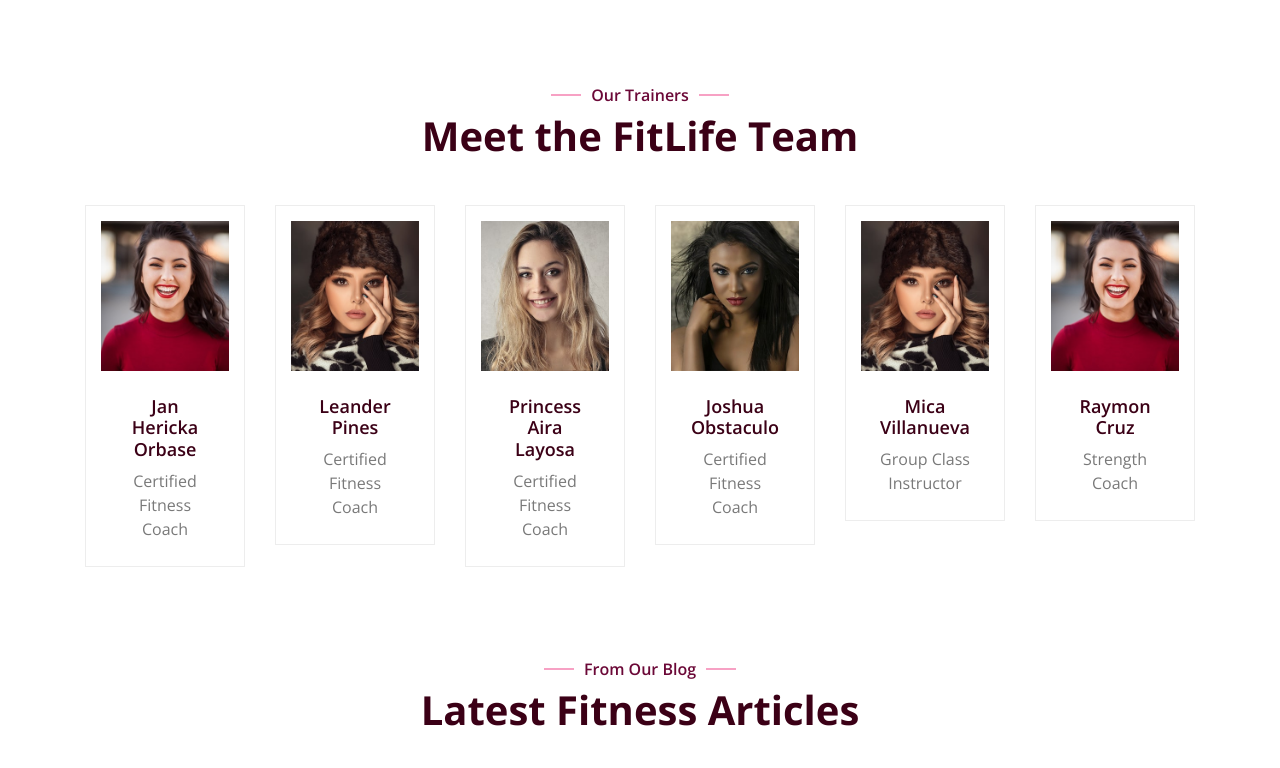
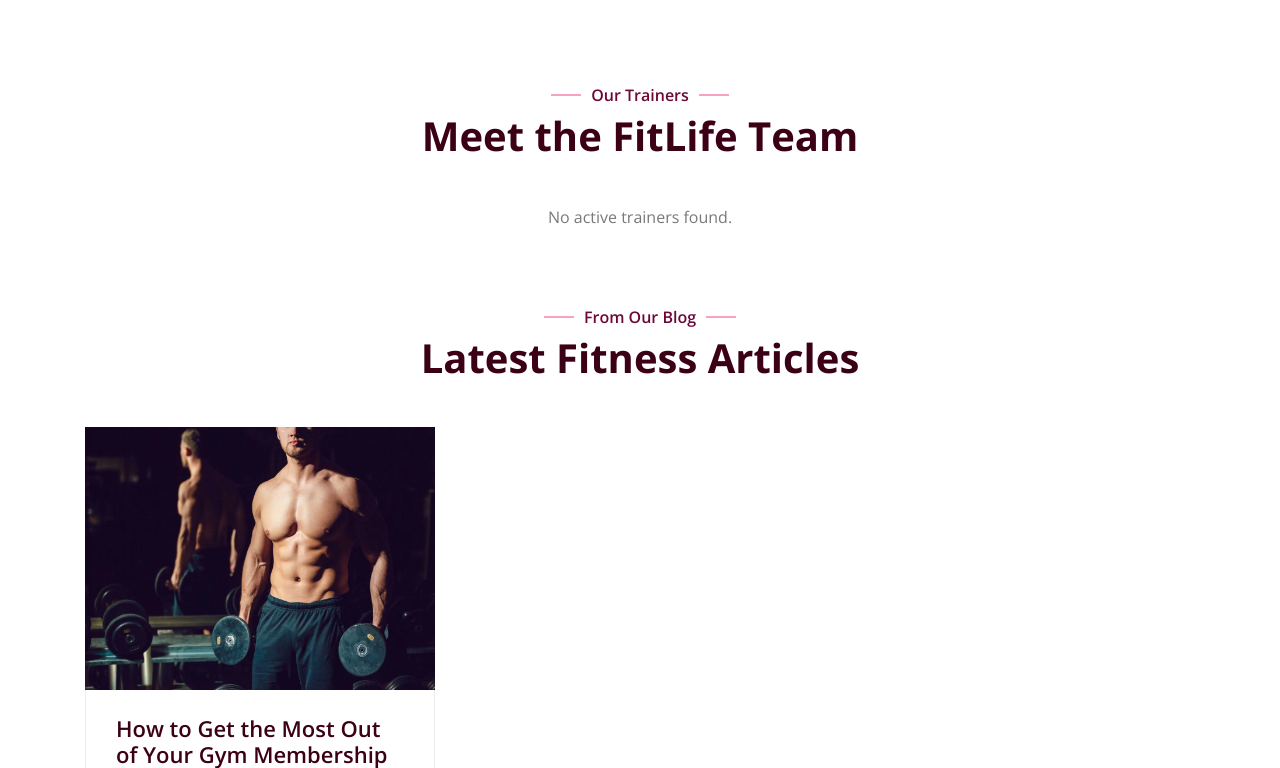
Before and after one commit to codebyhaeri/gymsubscription, a PHP site: page /common_user/index.php?page=home in a window 1280 px wide. Shown: the part 2720-3488 px from the top of the page. Run offline with PHP 8.4, Linux system fonts and the light colour scheme; the visitor is signed in with stand-in values (Sample User, id 1); tables that the repository leaves empty or names only in its code hold one stand-in row (values such as "Sample post"); some libraries are stand-ins or nearby versions.

Commit message:
Add files via upload

```diff
--- a/common_user/index.php
+++ b/common_user/index.php
@@ -3,7 +3,7 @@
 
         include __DIR__ . "/../config/db_connect.php";
 
-        $u_user_id = $_SESSION['l_info_id']; //holds user id parameter for all processing
+        $c_user_id = $_SESSION['l_user_id']; //holds user id parameter for all processing
 
         if($_SESSION['l_user_type'] != 'C'){
             header("location: ../index.php");
@@ -27,7 +27,6 @@
  ?>
  <!DOCTYPE html>
  <html lang="en">
- <head>
  <head>
         <meta charset="utf-8">
         <title>FitLife - Premium Gym Memberships</title>
@@ -390,118 +389,77 @@
             <p>Our Trainers</p>
             <h2>Meet the FitLife Team</h2>
         </div>
-        <div class="row">
-            <div class="col-lg-2 col-md-4 col-sm-6 wow fadeInUp" data-wow-delay="0.0s">
+
+        <?php
+        $conn = new mysqli("localhost", "root", "315683", "gymsubsdb");
+        if ($conn->connect_error) {
+            die("Connection failed: " . $conn->connect_error);
+        }
+
+        $sql = "SELECT * FROM fitness_trainers WHERE trainer_status = 'A'";
+        $result = $conn->query($sql);
+
+        $delay = 0.0;
+
+        echo '<div class="row justify-content-center">';
+
+        if ($result->num_rows > 0) {
+            while ($row = $result->fetch_assoc()) {
+                $profileImage = (!empty($row['trainer_profile_image']) && file_exists("../img/" . $row['trainer_profile_image']))
+                    ? "../img/" . $row['trainer_profile_image']
+                    : "../img/default-profile.jpg";
+
+                echo '
+                <div class="col-lg-2 col-md-4 col-sm-6 wow fadeInUp" data-wow-delay="' . number_format($delay, 1) . 's">
                     <div class="team-item">
                         <div class="team-img">
-                        <img src="../img/team-1.jpg" alt="Image">
+                            <img src="' . htmlspecialchars($profileImage) . '" alt="Trainer Image">
                             <div class="team-social">
-                            <a href=""><i class="fab fa-twitter"></i></a>
-                            <a href=""><i class="fab fa-facebook-f"></i></a>
-                            <a href=""><i class="fab fa-linkedin-in"></i></a>
-                            <a href=""><i class="fab fa-instagram"></i></a>
+                                <a href="#"><i class="fab fa-twitter"></i></a>
+                                <a href="#"><i class="fab fa-facebook-f"></i></a>
+                                <a href="#"><i class="fab fa-linkedin-in"></i></a>
+                                <a href="#"><i class="fab fa-instagram"></i></a>
                             </div>
                         </div>
                         <div class="team-text">
-                        <h2>Jan Hericka Orbase</h2>
-                        <p>Certified Fitness Coach</p>
+                            <h2>' . htmlspecialchars($row['trainer_fullname']) . '</h2>
+                            <p>' . htmlspecialchars($row['trainer_specialization']) . '</p>
                         </div>
                     </div>
+                </div>';
+                $delay += 0.1;
+            }
+        } else {
+            echo "<p>No active trainers found.</p>";
+        }
+
+        echo '</div>';
+
+        $conn->close();
+        ?>
+
+        <script>
+            window.addEventListener("load", () => {
+                const cards = document.querySelectorAll(".team-item");
+                let maxHeight = 0;
+
+                cards.forEach(card => {
+                    card.style.height = "auto";
+                    maxHeight = Math.max(maxHeight, card.offsetHeight);
+                });
+
+                cards.forEach(card => {
+                    card.style.height = maxHeight + "px";
+                });
+            });
+        </script>
     </div>
+</div> <!-- Team End -->
 
-            <div class="col-lg-2 col-md-4 col-sm-6 wow fadeInUp" data-wow-delay="0.1s">
-                <div class="team-item">
-                    <div class="team-img">
-                        <img src="../img/team-2.jpg" alt="Image">
-                        <div class="team-social">
-                            <a href=""><i class="fab fa-twitter"></i></a>
-                            <a href=""><i class="fab fa-facebook-f"></i></a>
-                            <a href=""><i class="fab fa-linkedin-in"></i></a>
-                            <a href=""><i class="fab fa-instagram"></i></a>
-                        </div>
-                    </div>
-                    <div class="team-text">
-                        <h2>Leander Pines</h2>
-                        <p>Certified Fitness Coach</p>
-                    </div>
-                </div>
-            </div>
 
-            <div class="col-lg-2 col-md-4 col-sm-6 wow fadeInUp" data-wow-delay="0.2s">
-                <div class="team-item">
-                    <div class="team-img">
-                        <img src="../img/team-3.jpg" alt="Image">
-                        <div class="team-social">
-                            <a href=""><i class="fab fa-twitter"></i></a>
-                            <a href=""><i class="fab fa-facebook-f"></i></a>
-                            <a href=""><i class="fab fa-linkedin-in"></i></a>
-                            <a href=""><i class="fab fa-instagram"></i></a>
-                        </div>
-                    </div>
-                    <div class="team-text">
-                        <h2>Princess Aira Layosa</h2>
-                        <p>Certified Fitness Coach</p>
-                    </div>
-                </div>
-            </div>
 
-            <div class="col-lg-2 col-md-4 col-sm-6 wow fadeInUp" data-wow-delay="0.3s">
-                <div class="team-item">
-                    <div class="team-img">
-                        <img src="../img/team-4.jpg" alt="Image">
-                        <div class="team-social">
-                            <a href=""><i class="fab fa-twitter"></i></a>
-                            <a href=""><i class="fab fa-facebook-f"></i></a>
-                            <a href=""><i class="fab fa-linkedin-in"></i></a>
-                            <a href=""><i class="fab fa-instagram"></i></a>
-                        </div>
-                    </div>
-                    <div class="team-text">
-                        <h2>Joshua Obstaculo</h2>
-                        <p>Certified Fitness Coach</p>
-                    </div>
-                </div>
-            </div>
 
-            <div class="col-lg-2 col-md-4 col-sm-6 wow fadeInUp" data-wow-delay="0.4s">
-                <div class="team-item">
-                    <div class="team-img">
-                        <img src="../img/team-2.jpg" alt="Image">
-                        <div class="team-social">
-                            <a href=""><i class="fab fa-twitter"></i></a>
-                            <a href=""><i class="fab fa-facebook-f"></i></a>
-                            <a href=""><i class="fab fa-linkedin-in"></i></a>
-                            <a href=""><i class="fab fa-instagram"></i></a>
-                        </div>
-                    </div>
-                    <div class="team-text">
-                        <h2>Mica Villanueva</h2>
-                        <p>Group Class Instructor</p>
-                    </div>
-                </div>
-            </div>
 
-            <div class="col-lg-2 col-md-4 col-sm-6 wow fadeInUp" data-wow-delay="0.5s">
-                <div class="team-item">
-                    <div class="team-img">
-                        <img src="../img/team-1.jpg" alt="Image">
-                        <div class="team-social">
-                            <a href=""><i class="fab fa-twitter"></i></a>
-                            <a href=""><i class="fab fa-facebook-f"></i></a>
-                            <a href=""><i class="fab fa-linkedin-in"></i></a>
-                            <a href=""><i class="fab fa-instagram"></i></a>
-                        </div>
-                    </div>
-                    <div class="team-text">
-                        <h2>Raymon Cruz</h2>
-                        <p>Strength Coach</p>
-                    </div>
-                </div>
-            </div>
-        </div>
-    </div>
-</div>
-<!-- Team End -->
 
 
                 <!-- Blog Start -->
@@ -957,125 +915,80 @@
         <!-- Page Header End -->
 
 
-        <!-- Team Start -->
         <div class="team">
             <div class="container">
                 <div class="section-header text-center wow zoomIn" data-wow-delay="0.1s">
                     <p>Our Trainers</p>
                     <h2>Meet the FitLife Team</h2>
                 </div>
-                <div class="row">
-                    <div class="col-lg-2 col-md-4 col-sm-6 wow fadeInUp" data-wow-delay="0.0s">
+
+                <?php
+                $conn = new mysqli("localhost", "root", "315683", "gymsubsdb");
+                if ($conn->connect_error) {
+                    die("Connection failed: " . $conn->connect_error);
+                }
+
+                $sql = "SELECT * FROM fitness_trainers WHERE trainer_status = 'A'";
+                $result = $conn->query($sql);
+
+                $delay = 0.0;
+
+                // ✅ This is where you start the centered row
+                echo '<div class="row justify-content-center">';
+
+                if ($result->num_rows > 0) {
+                    while ($row = $result->fetch_assoc()) {
+                        $profileImage = (!empty($row['trainer_profile_image']) && file_exists("../img/" . $row['trainer_profile_image']))
+                            ? "../img/" . $row['trainer_profile_image']
+                            : "../img/default-profile.jpg";
+
+                        echo '
+                        <div class="col-lg-2 col-md-4 col-sm-6 wow fadeInUp" data-wow-delay="' . number_format($delay, 1) . 's">
                             <div class="team-item">
                                 <div class="team-img">
-                                <img src="../img/team-1.jpg" alt="Image">
+                                    <img src="' . htmlspecialchars($profileImage) . '" alt="Trainer Image">
                                     <div class="team-social">
-                                    <a href=""><i class="fab fa-twitter"></i></a>
-                                    <a href=""><i class="fab fa-facebook-f"></i></a>
-                                    <a href=""><i class="fab fa-linkedin-in"></i></a>
-                                    <a href=""><i class="fab fa-instagram"></i></a>
+                                        <a href="#"><i class="fab fa-twitter"></i></a>
+                                        <a href="#"><i class="fab fa-facebook-f"></i></a>
+                                        <a href="#"><i class="fab fa-linkedin-in"></i></a>
+                                        <a href="#"><i class="fab fa-instagram"></i></a>
                                     </div>
                                 </div>
                                 <div class="team-text">
-                                <h2>Jan Hericka Orbase</h2>
-                                <p>Certified Fitness Coach</p>
+                                    <h2>' . htmlspecialchars($row['trainer_fullname']) . '</h2>
+                                    <p>' . htmlspecialchars($row['trainer_specialization']) . '</p>
                                 </div>
                             </div>
+                        </div>';
+                        $delay += 0.1;
+                    }
+                } else {
+                    echo "<p>No active trainers found.</p>";
+                }
+
+                // ✅ Close the centered row
+                echo '</div>';
+
+                $conn->close();
+                ?>
+
+                <script>
+                    window.addEventListener("load", () => {
+                        const cards = document.querySelectorAll(".team-item");
+                        let maxHeight = 0;
+
+                        cards.forEach(card => {
+                            card.style.height = "auto";
+                            maxHeight = Math.max(maxHeight, card.offsetHeight);
+                        });
+
+                        cards.forEach(card => {
+                            card.style.height = maxHeight + "px";
+                        });
+                    });
+                </script>
             </div>
-
-                    <div class="col-lg-2 col-md-4 col-sm-6 wow fadeInUp" data-wow-delay="0.1s">
-                        <div class="team-item">
-                            <div class="team-img">
-                                <img src="../img/team-2.jpg" alt="Image">
-                                <div class="team-social">
-                                    <a href=""><i class="fab fa-twitter"></i></a>
-                                    <a href=""><i class="fab fa-facebook-f"></i></a>
-                                    <a href=""><i class="fab fa-linkedin-in"></i></a>
-                                    <a href=""><i class="fab fa-instagram"></i></a>
-                                </div>
-                            </div>
-                            <div class="team-text">
-                                <h2>Leander Pines</h2>
-                                <p>Certified Fitness Coach</p>
-                            </div>
-                        </div>
-                    </div>
-
-                    <div class="col-lg-2 col-md-4 col-sm-6 wow fadeInUp" data-wow-delay="0.2s">
-                        <div class="team-item">
-                            <div class="team-img">
-                                <img src="../img/team-3.jpg" alt="Image">
-                                <div class="team-social">
-                                    <a href=""><i class="fab fa-twitter"></i></a>
-                                    <a href=""><i class="fab fa-facebook-f"></i></a>
-                                    <a href=""><i class="fab fa-linkedin-in"></i></a>
-                                    <a href=""><i class="fab fa-instagram"></i></a>
-                                </div>
-                            </div>
-                            <div class="team-text">
-                                <h2>Princess Aira Layosa</h2>
-                                <p>Certified Fitness Coach</p>
-                            </div>
-                        </div>
-                    </div>
-
-                    <div class="col-lg-2 col-md-4 col-sm-6 wow fadeInUp" data-wow-delay="0.3s">
-                        <div class="team-item">
-                            <div class="team-img">
-                                <img src="../img/team-4.jpg" alt="Image">
-                                <div class="team-social">
-                                    <a href=""><i class="fab fa-twitter"></i></a>
-                                    <a href=""><i class="fab fa-facebook-f"></i></a>
-                                    <a href=""><i class="fab fa-linkedin-in"></i></a>
-                                    <a href=""><i class="fab fa-instagram"></i></a>
-                                </div>
-                            </div>
-                            <div class="team-text">
-                                <h2>Joshua Obstaculo</h2>
-                                <p>Certified Fitness Coach</p>
-                            </div>
-                        </div>
-                    </div>
-
-                    <div class="col-lg-2 col-md-4 col-sm-6 wow fadeInUp" data-wow-delay="0.4s">
-                        <div class="team-item">
-                            <div class="team-img">
-                                <img src="../img/team-2.jpg" alt="Image">
-                                <div class="team-social">
-                                    <a href=""><i class="fab fa-twitter"></i></a>
-                                    <a href=""><i class="fab fa-facebook-f"></i></a>
-                                    <a href=""><i class="fab fa-linkedin-in"></i></a>
-                                    <a href=""><i class="fab fa-instagram"></i></a>
-                                </div>
-                            </div>
-                            <div class="team-text">
-                                <h2>Mica Villanueva</h2>
-                                <p>Group Class Instructor</p>
-                            </div>
-                        </div>
-                    </div>
-
-                    <div class="col-lg-2 col-md-4 col-sm-6 wow fadeInUp" data-wow-delay="0.5s">
-                        <div class="team-item">
-                            <div class="team-img">
-                                <img src="../img/team-1.jpg" alt="Image">
-                                <div class="team-social">
-                                    <a href=""><i class="fab fa-twitter"></i></a>
-                                    <a href=""><i class="fab fa-facebook-f"></i></a>
-                                    <a href=""><i class="fab fa-linkedin-in"></i></a>
-                                    <a href=""><i class="fab fa-instagram"></i></a>
-                                </div>
-                            </div>
-                            <div class="team-text">
-                                <h2>Raymon Cruz</h2>
-                                <p>Strength Coach</p>
-                            </div>
-                        </div>
-                    </div>
-                </div>
-            </div>
-        </div>
-        <!-- Team End -->
+        </div> <!-- Team End -->
         <?php
         } //end of trainers
 
@@ -1167,6 +1080,74 @@
 
         <?php
             } //end of contact page
+
+//=========================================== page - edit Profile ======================================================
+
+    else if($_GET['page'] == 'editProfile'){
+
+    $profile_query = mysqli_query($conn, "SELECT * FROM user_profiles WHERE user_id = $c_user_id");
+    $profile = mysqli_fetch_assoc($profile_query);
+    ?>
+
+    <!-- Page Content -->
+     <div class="container my-5">
+
+        <form id="profileForm" action="update_profile.php" method="POST" class="bg-white p-4 rounded shadow-sm mx-auto" style="max-width: 500px;">
+
+            <div id="alertBox" class="alert d-none mt-3" role="alert"></div>
+
+            <h2 class="text-2xl font-bold text-center mb-4">Your Profile</h2>
+
+        <form id="profileForm" action="../common_user/update_profile.php" method="POST" class="profile-form">
+            <h2>Your Profile</h2>
+
+            <input type="hidden" name="user_id" value="<?= $c_user_id ?>">
+
+            <label>Age</label>
+            <input type="number" name="age" value="<?= htmlspecialchars($profile['age']) ?>" min="18" max="70" disabled required>
+
+            <label>Height (cm)</label>
+            <input type="number" step="0.1" name="height_cm" value="<?= htmlspecialchars($profile['height_cm']) ?>" disabled required>
+
+            <label>Weight (kg)</label>
+            <input type="number" step="0.1" name="weight_kg" value="<?= htmlspecialchars($profile['weight_kg']) ?>" disabled required>
+
+            <label>Fitness Goal</label>
+            <select name="fitness_goal" disabled>
+                <option value="lose_weight" <?= $profile['fitness_goal'] == 'lose_weight' ? 'selected' : '' ?>>Lose Weight</option>
+                <option value="build_muscle" <?= $profile['fitness_goal'] == 'build_muscle' ? 'selected' : '' ?>>Build Muscle</option>
+                <option value="muscle_toning" <?= $profile['fitness_goal'] == 'muscle_toning' ? 'selected' : '' ?>>Muscle Toning</option>
+            </select>
+
+            <label>Activity Level</label>
+            <select name="activity_level" disabled>
+                <option value="sedentary" <?= $profile['activity_level'] == 'sedentary' ? 'selected' : '' ?>>Sedentary</option>
+                <option value="lightly_active" <?= $profile['activity_level'] == 'lightly_active' ? 'selected' : '' ?>>Lightly Active</option>
+                <option value="active" <?= $profile['activity_level'] == 'active' ? 'selected' : '' ?>>Active</option>
+                <option value="very_active" <?= $profile['activity_level'] == 'very_active' ? 'selected' : '' ?>>Very Active</option>
+            </select>
+
+            <label>Medical Conditions</label>
+            <textarea name="medical_conditions" disabled><?= htmlspecialchars($profile['medical_conditions']) ?></textarea>
+
+            <button id="updateBtn" type="submit" class="btn d-none">Update Profile</button>
+        </form>
+
+        <div class="text-center mt-3">
+            <button onclick="enableEdit()" class="btn btn-edit">Edit</button>
+        </div>
+    </div>
+
+
+
+
+
+
+
+
+
+        <?php
+            } //end of editProfile
         ?>
 
         <?php include_once "../footer.php";
@@ -1175,23 +1156,7 @@
         ?>
 
 
-        <script>
-            window.addEventListener('load', () => {
-                const items = document.querySelectorAll('.price-item');
-                let maxHeight = 0;
 
-                items.forEach(item => {
-                    item.style.height = 'auto'; // Reset first
-                    if (item.offsetHeight > maxHeight) {
-                        maxHeight = item.offsetHeight;
-                    }
-                });
-
-                items.forEach(item => {
-                    item.style.height = maxHeight + 'px';
-                });
-            });
-        </script>
 
         <!-- JavaScript Libraries -->
         <script src="https://code.jquery.com/jquery-3.4.1.min.js"></script>
@@ -1207,6 +1172,77 @@
         <script src="mail/contact.js"></script>
 
         <!-- Template Javascript -->
-        <script src="js/main.js"></script>
+        <script src="../js/main.js"></script>
+        <script src="../js/common_user_script.js"></script>
+
+    <script>
+    function enableEdit() {
+        const form = document.getElementById('profileForm');
+        const fields = form.querySelectorAll('input, select, textarea');
+        fields.forEach(field => {
+            if (field.name !== 'user_id') {
+                field.removeAttribute('disabled');
+            }
+        });
+        document.getElementById('updateBtn').classList.remove('d-none');
+    }
+
+    document.addEventListener('DOMContentLoaded', function () {
+        const form = document.getElementById('profileForm');
+        const alertBox = document.getElementById('alertBox');
+
+        if (form) {
+            form.addEventListener('submit', function (e) {
+                e.preventDefault();
+
+                const formData = new FormData(form);
+
+                fetch('../common_user/update_profile.php', {
+                    method: 'POST',
+                    body: formData
+                })
+                .then(res => res.json())
+                .then(data => {
+                    if (data.status === 'success') {
+                        showAlert('success', data.message);
+                        disableFormInputs();
+                        document.getElementById('updateBtn').classList.add('d-none');
+                    } else {
+                        showAlert('danger', data.message);
+                    }
+                })
+                .catch(error => {
+                    showAlert('danger', 'Unexpected error: ' + error.message);
+                });
+            });
+        }
+
+        function disableFormInputs() {
+            const fields = form.querySelectorAll('input, select, textarea');
+            fields.forEach(field => field.setAttribute('disabled', 'disabled'));
+        }
+
+        function showAlert(type, message) {
+            alertBox.className = `alert alert-${type} alert-dismissible fade show mt-3`;
+            alertBox.innerHTML = `
+                <strong>${type === 'success' ? 'Success!' : 'Error!'}</strong> ${message}
+                <button type="button" class="close" data-dismiss="alert">&times;</button>
+            `;
+            alertBox.classList.remove('d-none');
+
+            // Scroll to alert box smoothly
+            alertBox.scrollIntoView({ behavior: 'smooth' });
+
+            // Hide after 4 seconds
+            setTimeout(() => {
+                $(alertBox).fadeOut(500, () => {
+                    alertBox.classList.add('d-none');
+                    alertBox.style.display = '';
+                });
+            }, 4000);
+        }
+    });
+</script>
+
  </body>
  </html>
```
Also changed, not shown: common_user/update_profile.php (added, +95 -0 lines), img/Screenshot 2025-03-06 044852.png (added), img/Screenshot 2025-03-06 052507.png (added), img/lose-weight.png (added). Lines whose indentation alone changed are shown as unchanged.
